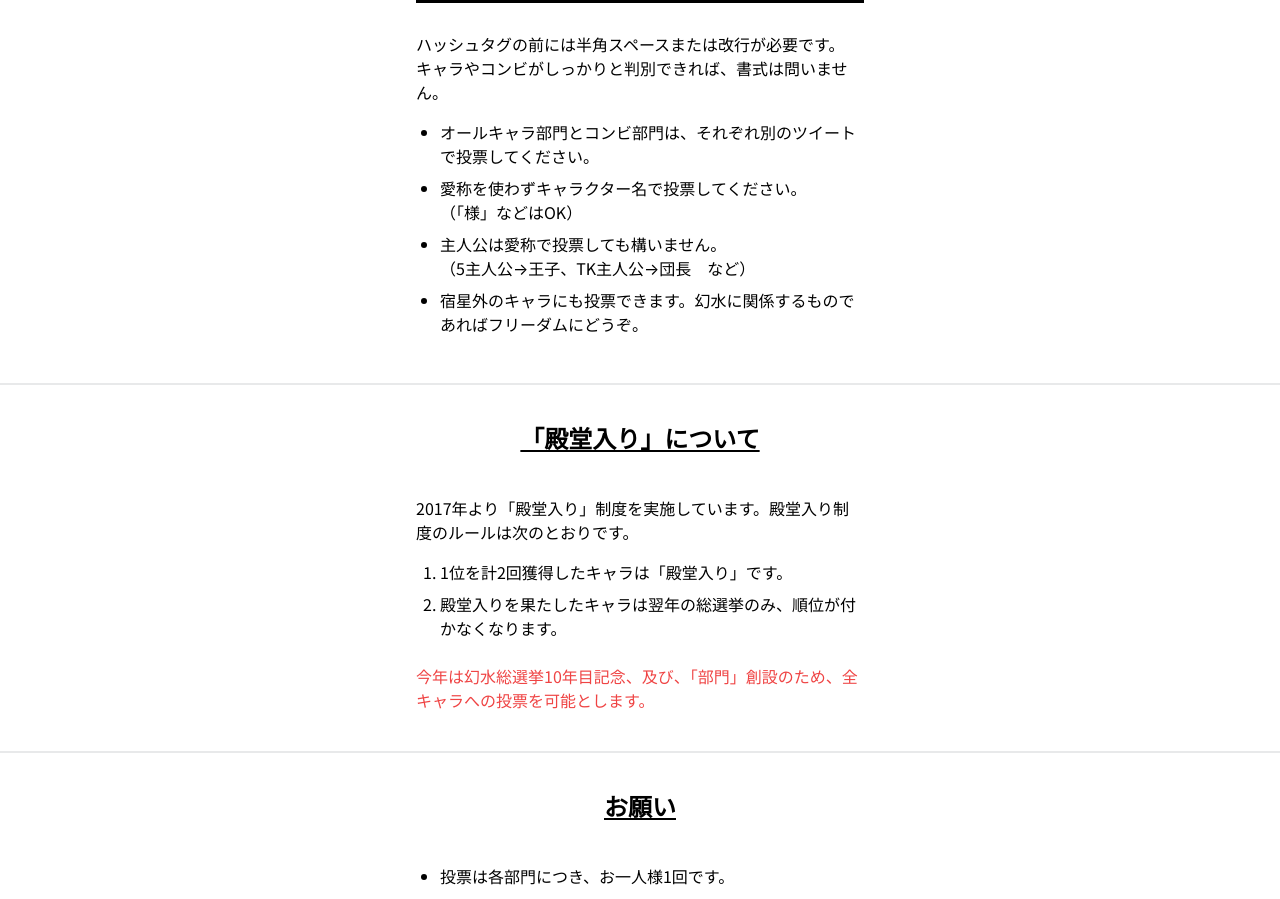
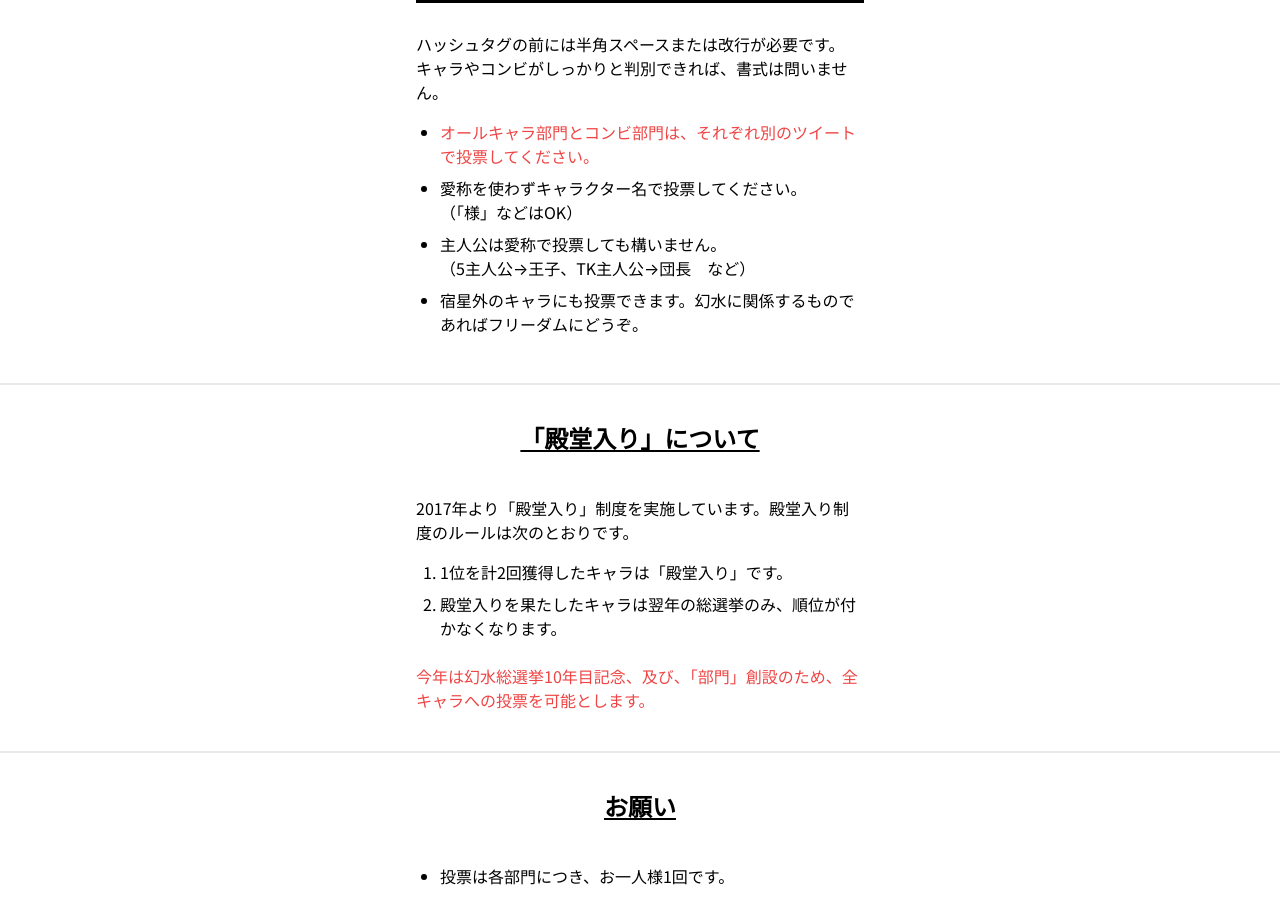
Before and after one commit to true-runes/suikoden-election-2022-frontend, a Next.js app: page / in a window 1280 px wide. Shown: the part 4066-4965 px from the top of the page. Built offline with nearby package versions, Linux system fonts and the light colour scheme; no server answers; a web font is replaced by a local one.

Commit message:
feat: 🎸 投票ツイート注意事項を赤字にした

```diff
--- a/components/VoteExamples.tsx
+++ b/components/VoteExamples.tsx
@@ -66,7 +66,9 @@ const VoteExamples: NextPage = () => {
               </div>
               <ul className="list-disc pl-6 pr-2">
                 <li className="pb-2">
-                  オールキャラ部門とコンビ部門は、それぞれ別のツイートで投票してください。
+                  <span className="text-red-500">
+                    オールキャラ部門とコンビ部門は、それぞれ別のツイートで投票してください。
+                  </span>
                 </li>
                 <li className="pb-2">
                   愛称を使わずキャラクター名で投票してください。
```
